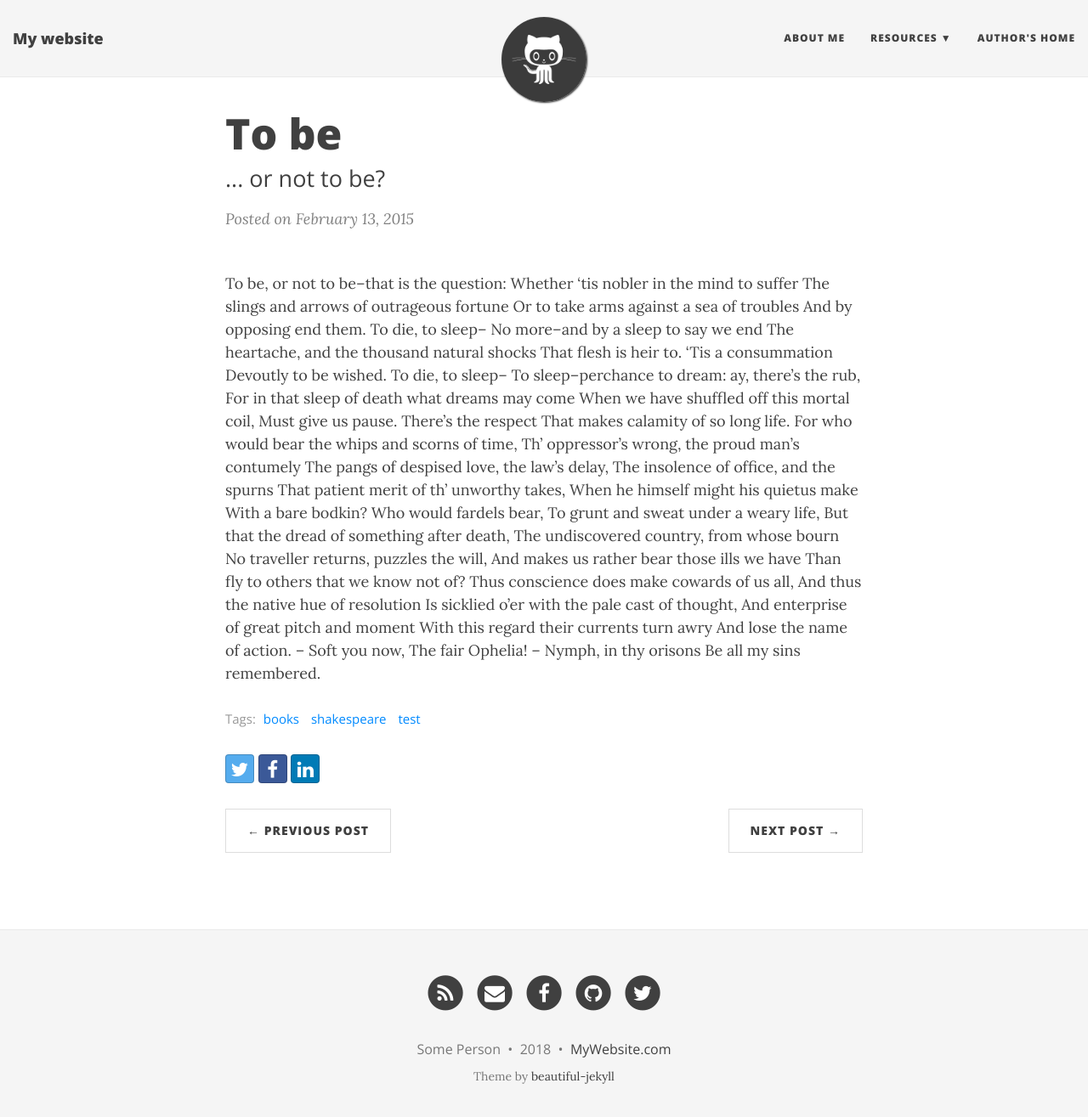
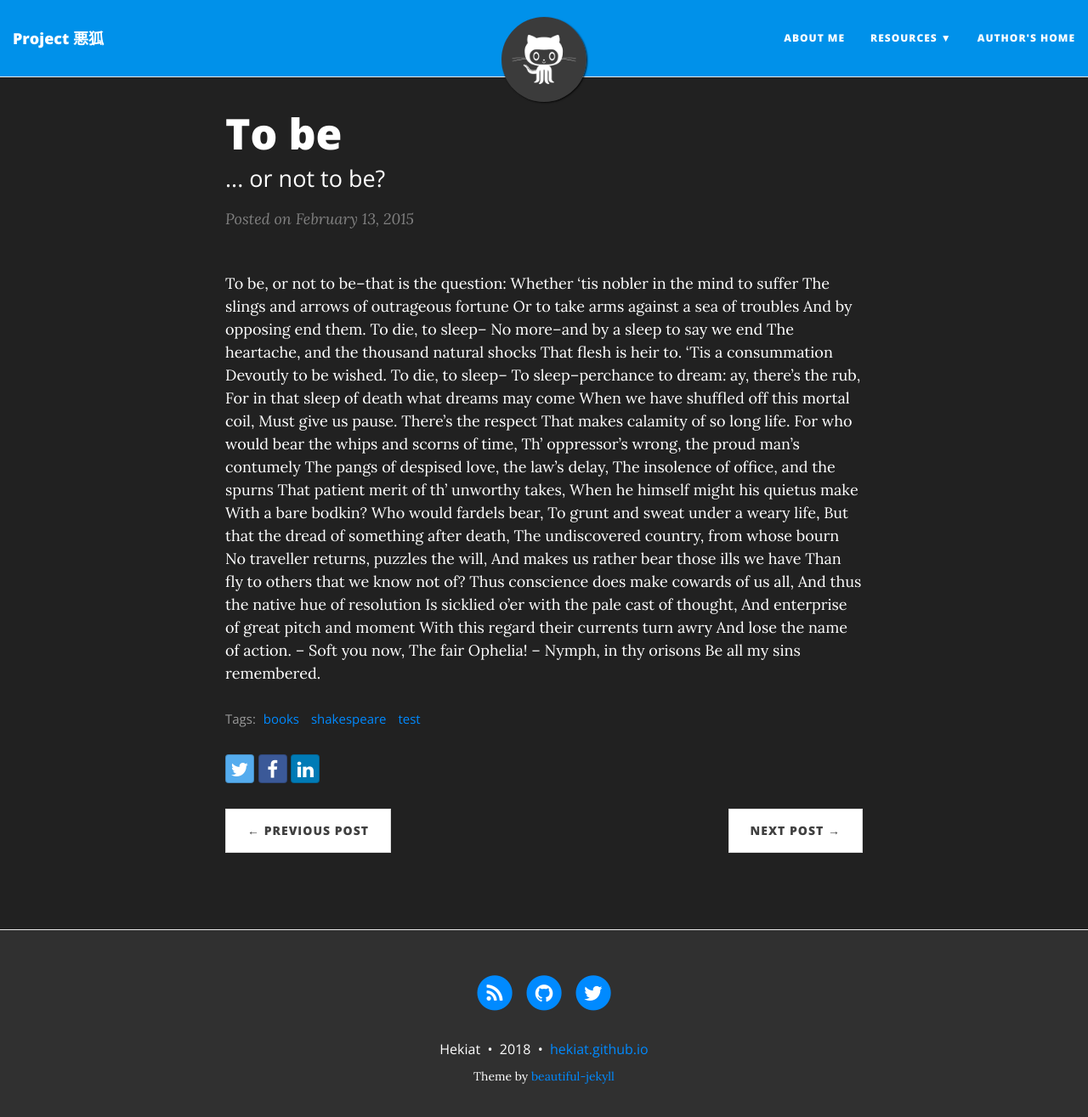
Before and after one commit to Hekiat/Hekiat.github.io, a Jekyll site: the page built from _posts/2015-02-13-hamlet-monologue.md, in a window 1280 px wide and 1328 px high. Shown: the top 1315 px of the window at 85% size. Built offline with Jekyll 4.4.1, drawn with Linux system fonts in a browser that asks for light colours; nearby versions of some CDN libraries.

Commit message:
Creating a dark theme

```diff
--- a/Gemfile
+++ b/Gemfile
@@ -3,5 +3,5 @@ source 'https://rubygems.org'
 gem "github-pages", '163', group: :jekyll_plugins
 
 # enable tzinfo-data for local build
-# gem 'tzinfo-data', platforms: [:mingw, :mswin, :x64_mingw]
+gem 'tzinfo-data', platforms: [:mingw, :mswin, :x64_mingw]
 gem 'jekyll-paginate'
--- a/_config.yml
+++ b/_config.yml
@@ -14,10 +14,10 @@ baseurl: ""
 # Of course don't forget to change the username and projectname to YOUR username and project
 
 # Name of website
-title: My website
+title: Project 悪狐
 
 # Short description of your site
-description: A virtual proof that name is awesome!
+description: An Indie Game dev report
 
 # --- Navigation bar options --- #
 
@@ -42,15 +42,15 @@ avatar: "/img/avatar-icon.png"
 
 # Personalize the colors in your website. Colour values can be any valid CSS colour
 
-navbar-col: "#F5F5F5"
-navbar-text-col: "#404040"
-navbar-children-col: "#F5F5F5"
-page-col: "#FFFFFF"
+navbar-col: "#0091EA" #"#F5F5F5" 0091EA
+navbar-text-col: "#FFFFFF" #"#404040"
+navbar-children-col: "#212121" #"#F5F5F5"
+page-col: "#212121" #"#FFFFFF"
 link-col: "#008AFF"
-hover-col: "#0085A1"
-footer-col: "#F5F5F5"
-footer-text-col: "#777777"
-footer-link-col: "#404040"
+hover-col: "#0091EA" #"#0085A1"
+footer-col: "#303030" #"#F5F5F5"
+footer-text-col: "#FFFFFF" #"#777777"
+footer-link-col: "#008AFF "#404040"
 
 # Alternatively, the navbar, footer, and page background can be set to use background images
 # instead of colour
@@ -64,7 +64,7 @@ footer-link-col: "#404040"
 # Change all these values or delete the ones you don't want.
 # Important: you must keep the "name" parameter, everything else you can remove
 author:
-  name: Some Person
+  name: Hekiat
 
 # Select your active Social Network Links.
 # Uncomment the links you want to show in the footer and add your information to each link.
@@ -72,10 +72,10 @@ author:
 # If you want to add a new link that isn't here, you'll need to also edit the file _data/SocialNetworks.yml
 social-network-links:
   rss: true
-  email: "someone@example.com"
-  facebook: daattali
-  github: daattali
-  twitter: daattali
+#  email: "someone@example.com"
+#  facebook: daattali
+  github: hekiat
+  twitter: hekiat
 #  reddit: yourname
 #  google-plus: +DeanAttali
 #  linkedin: daattali
@@ -99,7 +99,7 @@ share-links-active:
 
 # How to display the link to the website in the footer
 # Remove this if you don't want a link in the footer
-url-pretty: "MyWebsite.com"  # eg. "deanattali.com/beautiful-jekyll"
+url-pretty: "hekiat.github.io"  # eg. "deanattali.com/beautiful-jekyll"
 
 # --- Web Statistics Section --- #
 
--- a/css/main.css
+++ b/css/main.css
@@ -9,7 +9,7 @@ layout: null
 body {
   font-family: 'Lora', 'Times New Roman', serif;
   font-size: 18px;
-  color: #404040;
+  color: white; /* Custom #404040; */
   position: relative;
   background-color: {{ site.page-col }};
   {% if site.page-img %}
@@ -25,6 +25,7 @@ h1,h2,h3,h4,h5,h6 {
   font-family: 'Open Sans', 'Helvetica Neue', Helvetica, Arial, sans-serif;
   font-weight: 800;
 }
+
 a {
   color: {{ site.link-col }};
 }
@@ -332,7 +333,7 @@ footer .theme-by {
 
 .post-preview a {
   text-decoration: none;
-  color: #404040;
+  color: white;
 }
 
 .post-preview a:focus,
--- a/index.html
+++ b/index.html
@@ -1,7 +1,7 @@
 ---
 layout: page
-title: My website
-subtitle: This is where I will tell my friends way too much about me
+title: 悪狐
+subtitle: Indie Game Dev Report
 use-site-title: true
 ---
 
```
